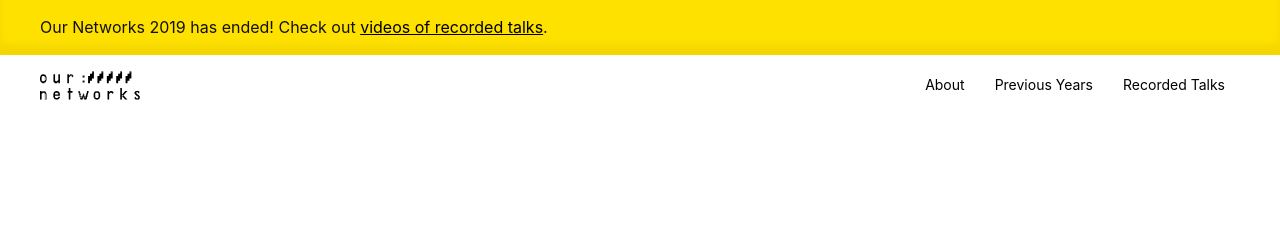
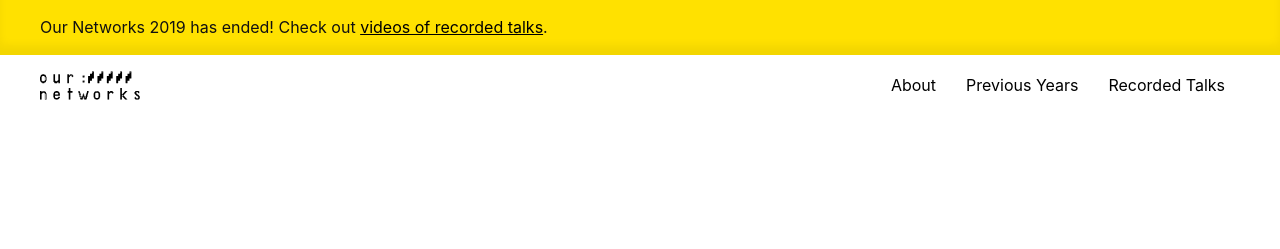
Before and after one commit to ournetworks/ournetworks.ca, a Jekyll site: the page built from index.md, in a window 1280 px wide. Shown: the top 249 px of the page. Built offline with Jekyll 4.4.1, drawn with Linux system fonts in a browser that asks for light colours.

Commit message:
remove small text

```diff
--- a/_includes/nav.html
+++ b/_includes/nav.html
@@ -14,7 +14,7 @@
     </span>
     <input class="menu-btn" type="checkbox" id="menu-btn" />
     <label class="menu-icon" for="menu-btn"><span>MENU</span></label>
-    <nav class="nav fs-small" aria-label="Primary Menu">
+    <nav class="nav" aria-label="Primary Menu">
       <ul class="menu">
         {% assign currentTitle = page.title %}
         {% assign current = page.url %}
```
